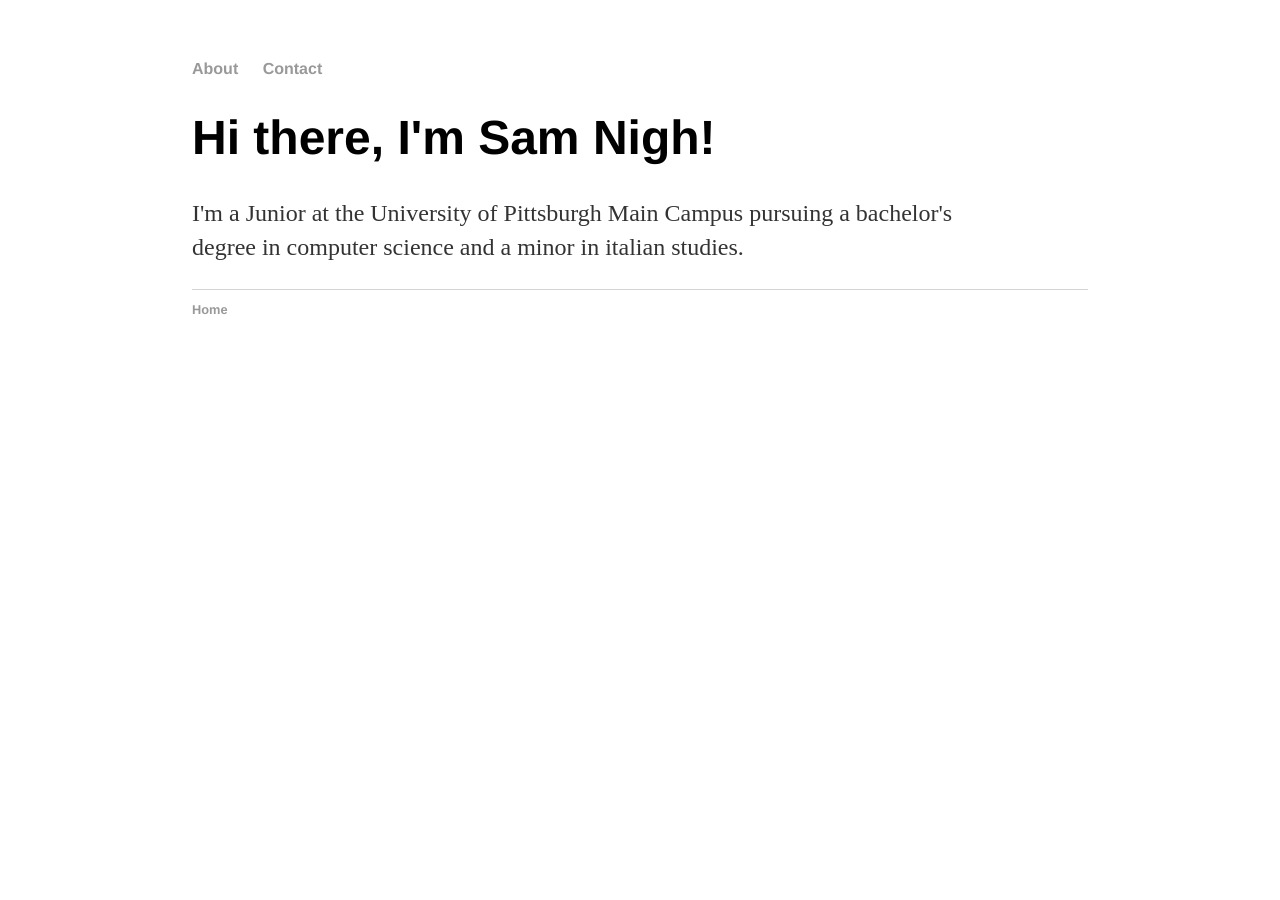
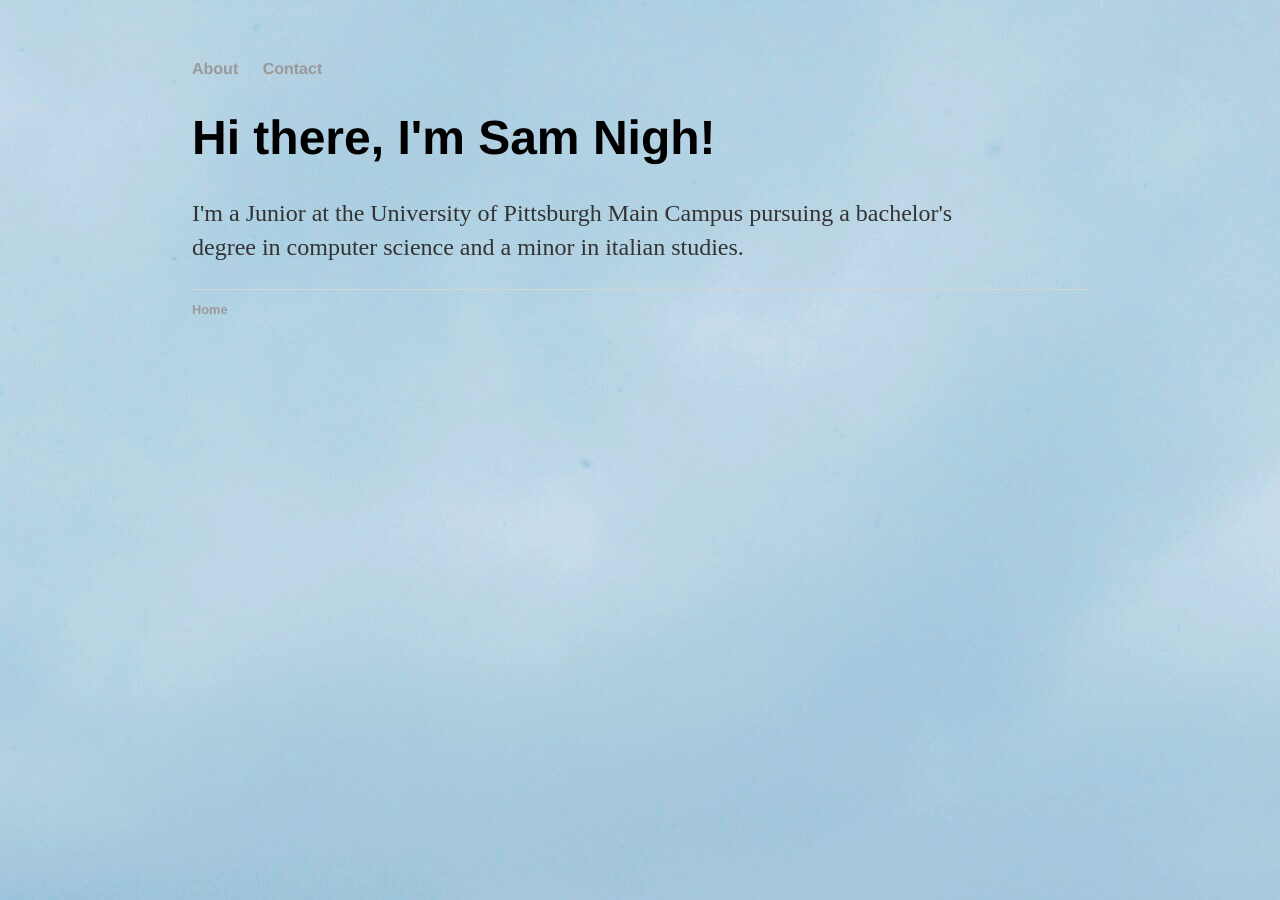
Before and after one commit to SPN11/SPN11.github.io, a Jekyll site: the page built from index.html, in a window 1280 px wide. Built offline with Jekyll 4.4.1, drawn with Linux system fonts in a browser that asks for light colours.

Commit message:
Update main.css

```diff
--- a/css/main.css
+++ b/css/main.css
@@ -1,7 +1,7 @@
 body {
     margin: 60px auto;
     width: 70%;
-    background-image: url(images/wintery-pittsburgh.jpg);
+    background-image: url(/images/wintery-pittsburgh.jpg);
     background-repeat: no-repeat;
 }
 nav ul, footer ul {
```
